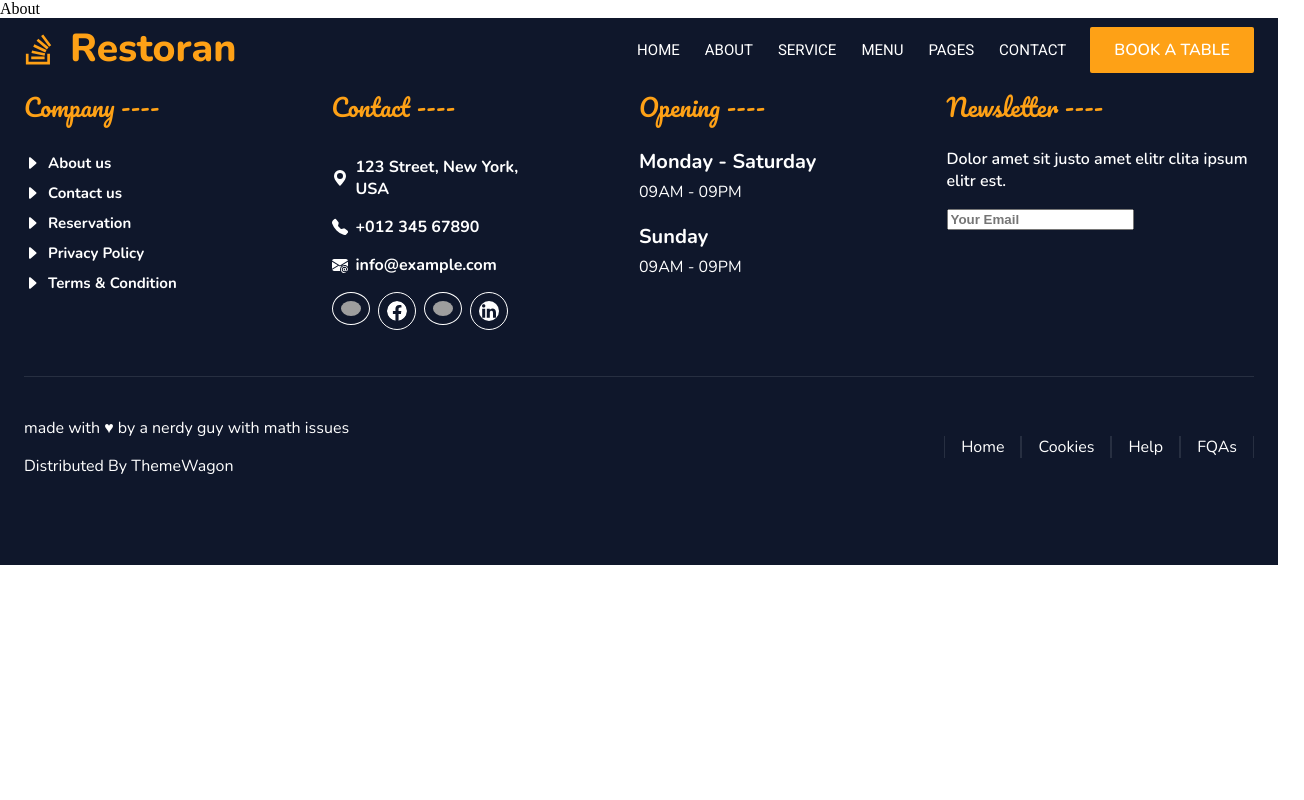
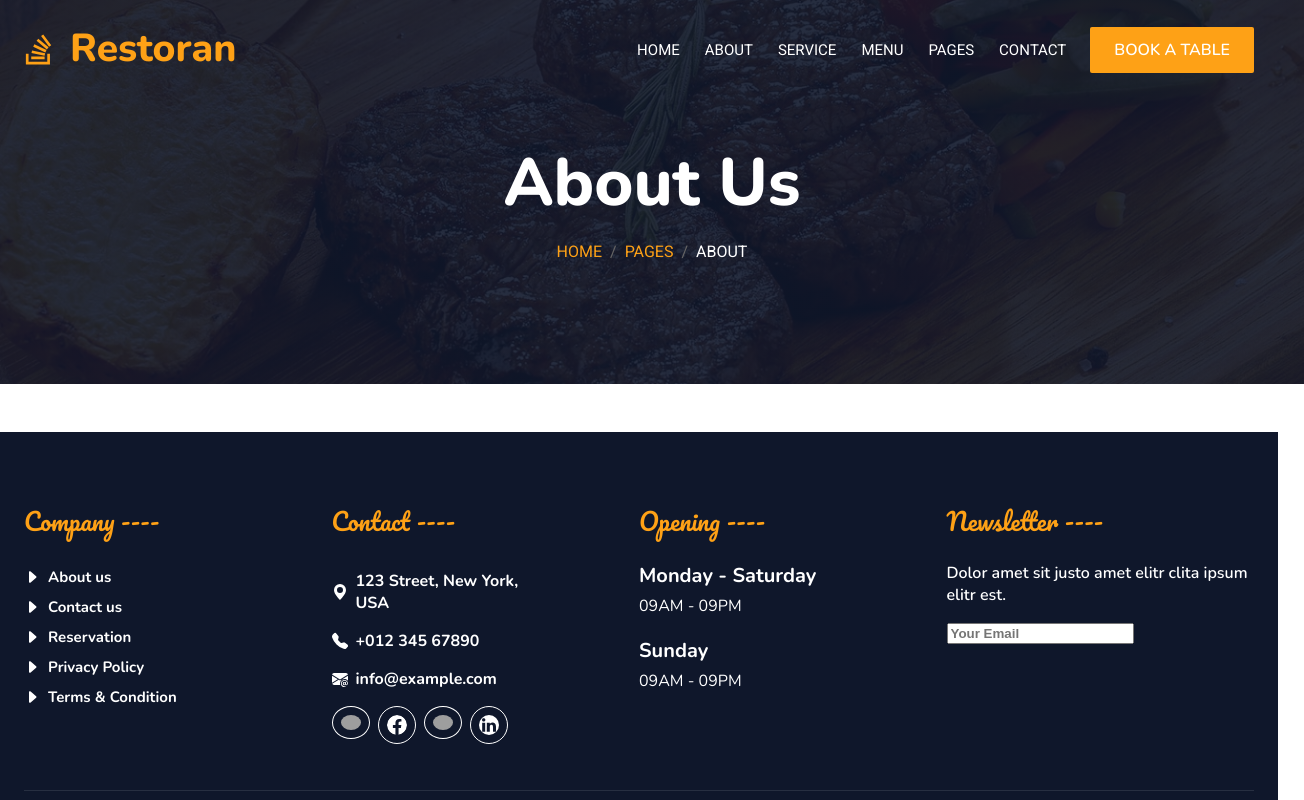
Before and after one commit to marcospinelli7/dojo-exercise-restaurant, a React (Create React App) app: page /about in a window 1280 px wide. Shown: the top 800 px of the page, 1304 px wide, since content can reach past the window. Built offline with nearby package versions, Linux system fonts and the light colour scheme; grey boxes are pictures that could not be loaded; the HTML template or start-up script is replaced by a standard one.

Commit message:
Create HeroSection, Add it to About Page

```diff
--- /dev/null
+++ b/src/components/HeroSection/HeroSection.css
@@ -0,0 +1,51 @@
+.hero-section-container {
+    background: linear-gradient(rgba(15, 23, 43, .9), rgba(15, 23, 43, .9)), url("../../../public/assets/bg-hero.jpg");
+    background-position: center center;
+    background-repeat: no-repeat;
+    background-size: cover;
+    width: 100%;
+    height: 100%;
+    display: flex;
+    flex-direction: column;
+    align-items: center;
+    justify-content: center;
+    padding: 48px 12px;
+    margin: 0 0 48px;
+}
+.hero-section-container .content{
+    padding: 48px 16px;
+    margin: 48px 12px 24px;
+    color: #fff;
+    display: flex;
+    align-items: center;
+    flex-direction: column;
+}
+.hero-section-container .content .content-title{
+    color: #fff;
+    font-size: calc(1.525rem + 3.3vw);
+    font-weight: 800;
+    line-height: 1.2;
+    font-family: var(--nunito-font);
+    margin: 0 0 16px 0;
+}
+
+.hero-section-container .content .content-paths{
+    color: #fff;
+    font-size: 1rem;
+    font-weight: 400;
+    line-height: 1.5;
+    font-family: var(--heebo-font);
+    margin: 0;
+    color: #fff;
+    text-transform: uppercase;
+}
+.hero-section-container .content .content-paths span{
+   margin: 0 4px;
+}
+
+.yellow {
+    color: var(--primary-color);
+}
+.grey {
+    color: #666565;
+}
--- /dev/null
+++ b/src/components/HeroSection/HeroSection.jsx
@@ -0,0 +1,32 @@
+import React from 'react'
+import './HeroSection.css'
+
+const HeroSection = ({ pageTitle, pagePath}) => {
+  return (
+    <div className='hero-section-container'>
+        <div className='content'>
+            <p className='content-title'>{pageTitle}</p>
+            <p className='content-paths'>
+                <span className='yellow'>
+                    home
+                </span>
+                <span className='grey'>
+                    /
+                </span>
+                <span className='yellow'>
+                    pages
+                </span>
+                <span className='grey'>
+                    /
+                </span>
+                <span>
+                    {pagePath}
+                </span>
+
+            </p>
+        </div>
+    </div>
+  )
+}
+
+export default HeroSection
--- a/src/components/index.js
+++ b/src/components/index.js
@@ -4,11 +4,13 @@ import Navbar from "./Navbar/Navbar";
 import Footer from "./Footer/Footer";
 
 import Hero from "./Hero/Hero";
+import HeroSection from "./HeroSection/HeroSection";
 
 
 export {
     PageLayout,
     Navbar,
     Footer,
-    Hero
+    Hero,
+    HeroSection
 }
--- a/src/pages/About/About.jsx
+++ b/src/pages/About/About.jsx
@@ -1,8 +1,12 @@
 import React from 'react'
+import { HeroSection } from '../../components'
 
 const About = () => {
   return (
-    <div>About</div>
+    <HeroSection
+      pageTitle="About Us"
+      pagePath="about"
+    />
   )
 }
 
```
